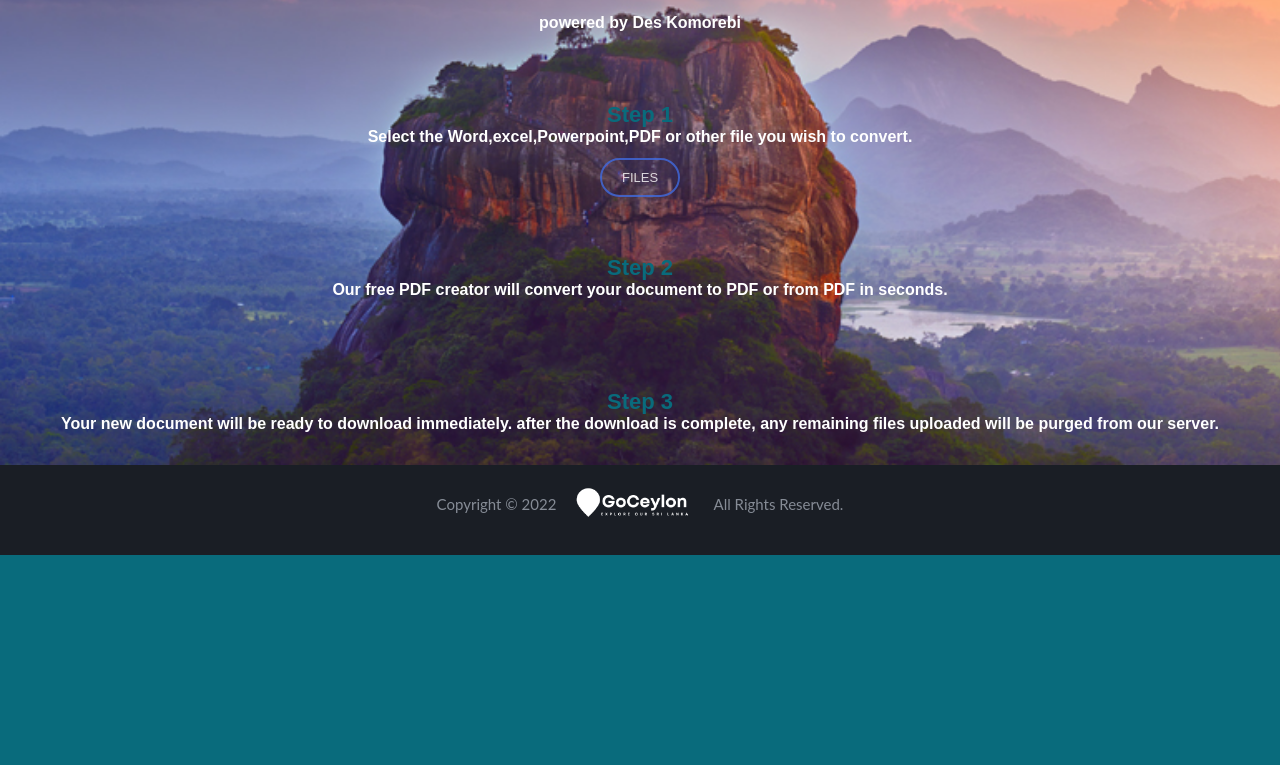
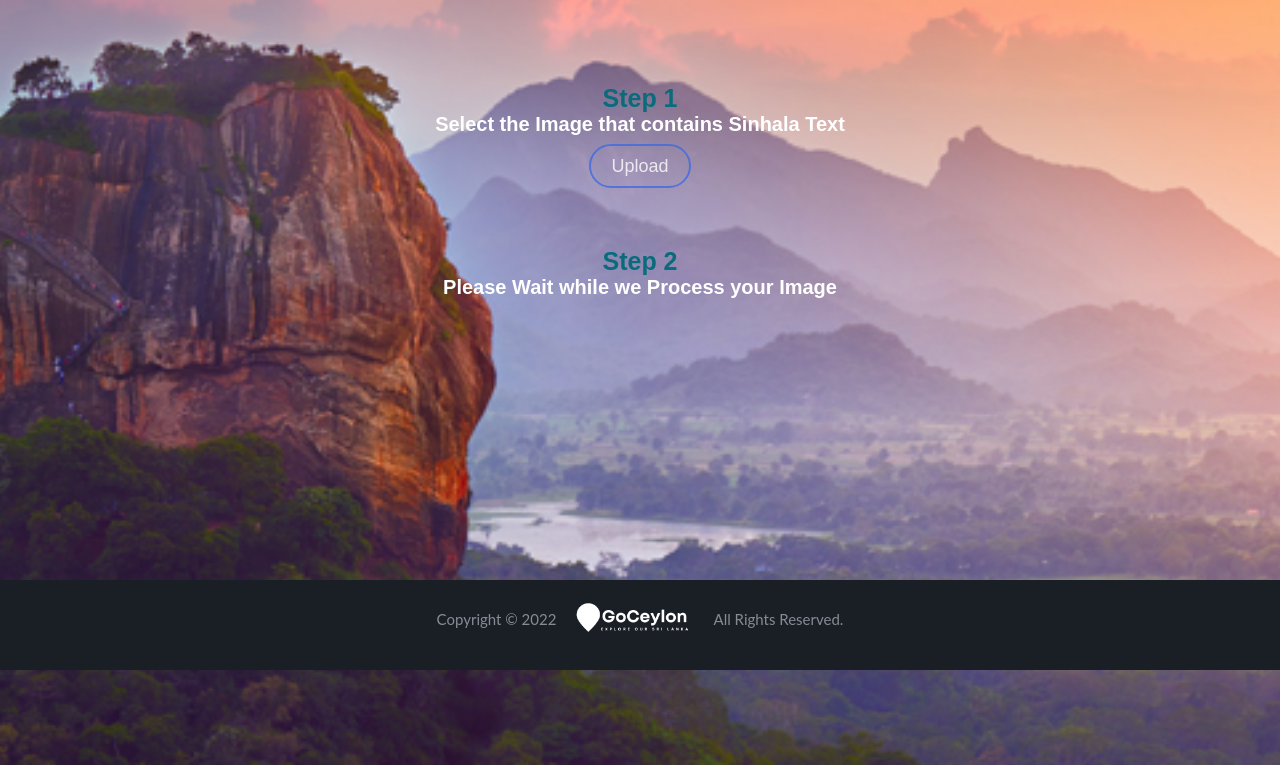
Before and after one commit to supun-kalhara/GoCeylon, a Django app: page /dashboard/ in a window 1280 px wide. Shown: the part 130-895 px from the top of the page. Before the commit the page ends 685 px from the top, so only its background shows below. Run offline with Django 3.2, Linux system fonts and the light colour scheme.

Commit message:
polished ocr-dashboard page

```diff
--- a/static/css/dashboard2.css
+++ b/static/css/dashboard2.css
@@ -1,4 +1,9 @@
 html{
+  width: 100%;
+  height: 100%;
+}
+
+body{
   margin: 0;
   width: 100%;
   height: 100%;
@@ -7,13 +12,16 @@ html{
 }
 
 
-
 .background {
   margin: 0;
   width: 100%;
-  height: 500px;
+  height: 100%;
   background:rgb(9, 107, 124);
-  text-align:center
+  text-align:center;
+  background-image: url(../img/sigiri88.jpg);
+  background-position: center;
+  background-repeat: no-repeat;
+  background-size:cover;
 }
 
 /* @font-face {
@@ -62,41 +70,31 @@ html{
   margin-bottom:-22px
 } */
 .title{
-
   font-family: 'Whitney', sans-serif;
   font-weight:700;
   color:rgb(255, 255, 255);
   font-size:30px
 }
-.background{
-  background-image: url(../img/sigiri88.jpg);
-  background-repeat: no-repeat;
-  background-size:cover;
-
-}
 
 .step{
   font-smooth: auto;
   font-family: 'Whitney', sans-serif;
-  font-weight:700;
+  font-weight:bold;
   color:rgb(9, 107, 124);
-  font-size:22px;
+  font-size:25px;
   opacity:1
 }
 .link {
   text-decoration:none;
   color:rgb(255, 255, 255);
   font-family: 'Whitney', sans-serif;
-  font-size:13px;
+  font-size:18px;
   opacity:0.8;
   margin-right:auto;
   margin-left:auto;
   padding:10px 20px;
   border:2px solid rgb(64, 107, 224);
   border-radius:100px;
-}
-.html{
-  height:100%;
 }
 
 .link:hover{
@@ -107,5 +105,17 @@ html{
   font-family: 'Whitney', sans-serif;
   font-weight:650;
   color:rgb(255, 255, 255);
-  font-size:16px;
+  font-size:20px;
 }
+
+footer{
+  position: absolute;
+  bottom: 0;
+  width: 100%;
+}
+
+@media screen and (min-width: 1600px) {
+  .title{
+    padding-top: 100px;
+  }
+}
--- a/templates/base.html
+++ b/templates/base.html
@@ -23,7 +23,7 @@
             </div>
             <ul class="nav navbar1-button">
                 <li class="nav-item1"><a href="{% url 'home-view' %}">Home</a></li>
-                <li class="nav-item1"><a href="#">Translate</a></li>
+                <li class="nav-item1"><a href="{% url 'dashboard-view' %}">Translate</a></li>
                 <li class="nav-item1"><a href="{% url 'catalogue-view' %}">Catalogue</a></li>
                 <li class="nav-item1"><a href="{% url 'login-view' %}">Login</a></li>
             </ul>
--- a/templates/dashboard.html
+++ b/templates/dashboard.html
@@ -6,34 +6,34 @@
 
     <meta charset="UTF-8">
     <meta name="viewport" content="width=device-width, initial-scale=1.0">
+    <link rel="stylesheet" type="text/css" href="{% static '/css/base.css' %}">
     <link rel="stylesheet" type="text/css" href="{% static '/css/dashboard2.css' %}" />
-    <link rel="stylesheet" type="text/css" href="{% static '/css/base.css' %}">
     <script src="{% static '/js/base.min.js' %}"></script>
 
 </head>
 
 <body>
-  <title>DASHBOARD</title>
+  <title>Translate</title>
 
 <div class="background">
-  <div class="title">EASILY CONVERT TO AND FROM PDF IN SECONDS</div>
+  <div class="title">Get Images & Documents with Sinhala Text Translated</div>
   <div style="height:15px"></div>
-  <div class="instructions">powered by Des Komorebi</div>
 
   <div style="height:70px"></div>
   <div class="step">Step 1</div>
-  <div class="instructions">Select the Word,excel,Powerpoint,PDF or other file you wish to convert.</div>
+  <div class="instructions">Select the Image that contains Sinhala Text</div>
   <div style="height:20px"></div>
-  <a class="link" href="">FILES</a>
+  <a class="link" href="">Upload</a>
 
   <div style="height:70px"></div>
   <div class="step">Step 2</div>
-  <div class="instructions">Our free PDF creator will convert your document to PDF or from PDF in seconds.</div>
+  <div class="instructions">Please Wait while we Process your Image</div>
   <div style="height:20px"></div>
 
-  <div style="height:70px"></div>
+  <!--<div style="height:70px"></div>
   <div class="step">Step 3</div>
   <div class="instructions">Your new document will be ready to download immediately. after the download is complete, any remaining files uploaded will be purged from our server.</div>
+  -->
 </div>
 </body>
 
@@ -41,6 +41,5 @@
 
 
 <script src="{% static '/js/base.js' %}"></script>
-
 </html>
 {% endblock %}
--- a/templates/home.html
+++ b/templates/home.html
@@ -20,7 +20,7 @@
     <div class="item active background a">
       <div class="imagemain"></div>
       <div class="col-xs-12 buttons explore">
-        <a href="#"><button type="button" class="btn btn-lg explorebtn">TRANSLATE</button></a>
+        <a href="{% url 'dashboard-view' %}"><button type="button" class="btn btn-lg explorebtn">TRANSLATE</button></a>
         <a href="{% url 'catalogue-view' %}"><button type="button" class="btn btn-lg explorebtn">FIND A PLACE</button></a>
       </div>
     </div>
```
